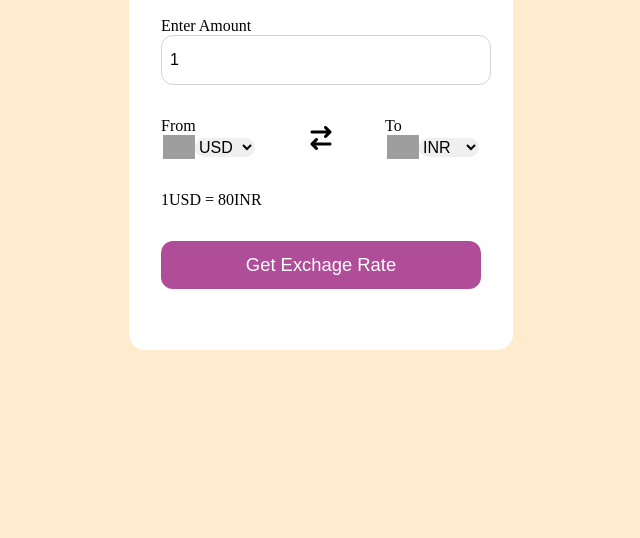
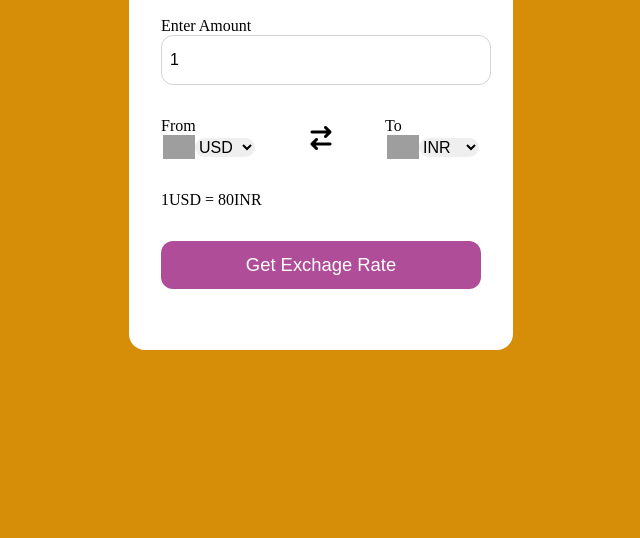
Before and after one commit to Rupesh-Singh-Karki/Currency-Converter, a plain HTML site: page index.html in a window 1280 px wide. Shown: the part 262-800 px from the top of the page, without its empty margins (319-959 px from the left). Drawn offline with Linux system fonts and the light colour scheme; no server answers; grey boxes are pictures that could not be loaded.

Commit message:
background change

```diff
--- a/style.css
+++ b/style.css
@@ -8,7 +8,7 @@ body {
     justify-content: center;
     align-items: center;
     min-height: 100vh;
-    background-color: blanchedalmond;
+    background-color: rgb(214, 142, 8);
 }
 
 .container {
```
